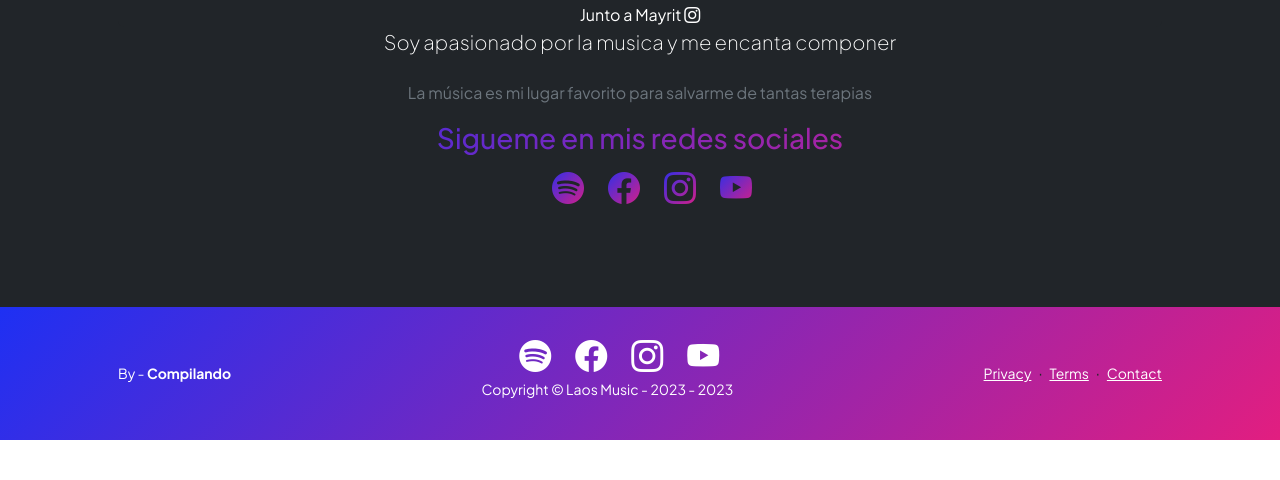
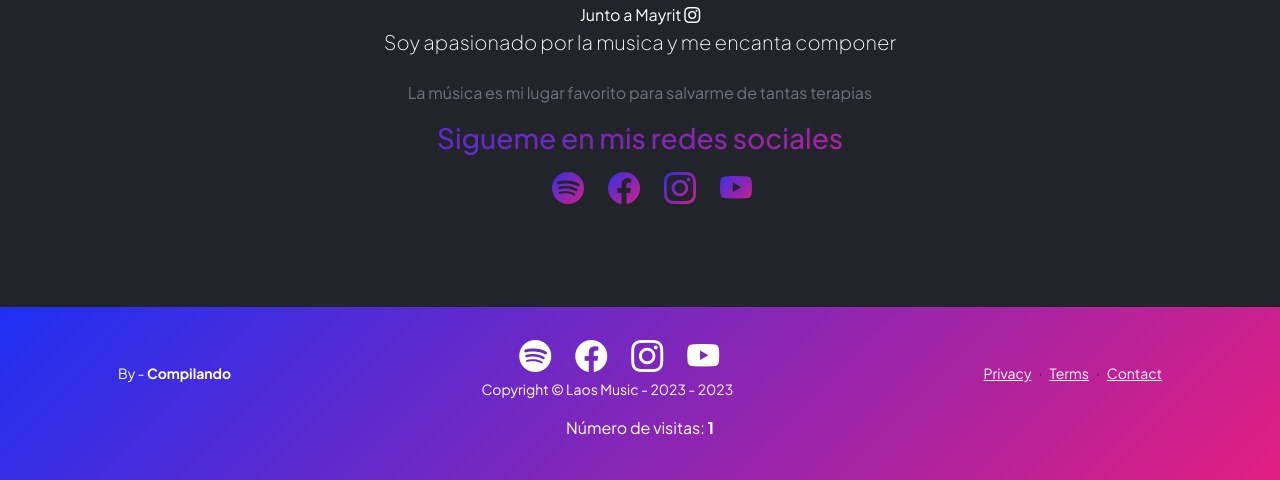
Before and after one commit to emersonxinay/laos_music, a plain HTML site: page index.html in a window 1280 px wide. Shown: the part 3214-3694 px from the top of the page. Before the commit the page ends 3654 px from the top, so only its background shows below. Drawn offline with nearby package versions, Linux system fonts and the light colour scheme.

Commit message:
fix contador visita

```diff
--- a/index.html
+++ b/index.html
@@ -585,12 +585,18 @@ Tattoo - Camilo Ft Rauw Alejandro (Cover): Laos, Tattoo, Camilo, Rauw Alejandro,
                 </div>
             </div>
         </div>
+        <div class="text-center text-white">
+            <p>Número de visitas:
+                <span class="text-center text-white fw-bold" id="visitas">0</span>
+            </p>
+        </div>
     </footer>
     <!-- Bootstrap core JS-->
     <script src="https://cdn.jsdelivr.net/npm/bootstrap@5.2.3/dist/js/bootstrap.bundle.min.js"></script>
     <!-- Core theme JS-->
     <script src="js/scripts.js"></script>
     <script src="./js/play_list.js"></script>
+    <script src="./js/visitas.js"></script>
 </body>
 
 </html>
--- /dev/null
+++ b/js/visitas.js
@@ -0,0 +1,10 @@
+var visitas = localStorage.getItem("visitas");
+if (visitas === null) {
+  visitas = 0;
+}
+document.getElementById("visitas").innerHTML = visitas;
+window.onload = function () {
+  visitas++;
+  localStorage.setItem("visitas", visitas);
+  document.getElementById("visitas").innerHTML = visitas;
+};
```
Also changed, not shown: 1 other file.
